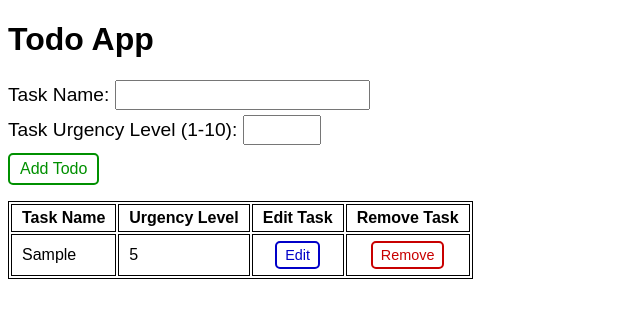
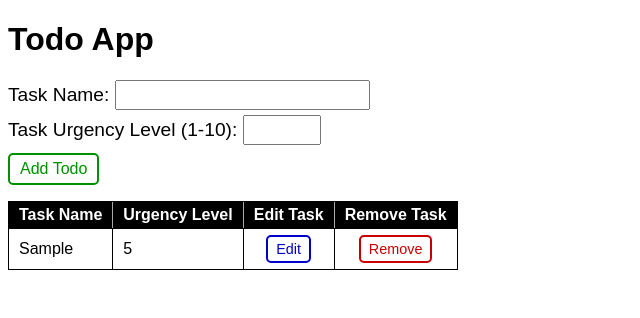
Before and after one commit to Nielam-Dass/Todo-App-Collection, a React (Vite) app in the folder todo_apps/001-react-ts-app/: page / in a window 1280 px wide. Both pictures are taken after typing "Sample", "5" into the empty fields and a click on the button "Add Todo". Shown: the top 318 px of the page, without its empty margins (0-640 px from the left). Built offline with nearby package versions, Linux system fonts and the light colour scheme.

Commit message:
Updated styles for main todo table in React TS app

```diff
--- a/todo_apps/001-react-ts-app/src/TodoTable.tsx
+++ b/todo_apps/001-react-ts-app/src/TodoTable.tsx
@@ -28,7 +28,7 @@ function TodoTable(props: TodoTableProps): JSX.Element {
     }
     return (
         <>
-        <table>
+        <table className="main-todo-table">
             <thead>
                 <tr>
                     <th>Task Name</th>
--- a/todo_apps/001-react-ts-app/src/styles.css
+++ b/todo_apps/001-react-ts-app/src/styles.css
@@ -2,24 +2,33 @@ body {
     font-family: 'Arial';
 }
 
-table, th, td {
+.main-todo-table {
+    margin-top: 8px;
+    border: 1px solid black;
+    border-collapse: collapse;
+}
+
+.main-todo-table thead {
+    background-color: black;
+    color: white;
+    border: 1px double black;
+}
+
+.main-todo-table th, .main-todo-table td {
+    padding: 4px 10px;
+}
+
+.main-todo-table th {
+    text-align: center;
+    border: 1px solid darkgray;
+}
+
+.main-todo-table td {
     border: 1px solid black;
 }
 
-th, td {
-    padding: 4px 10px;
-}
-
-th {
+.main-todo-table td:has(button) {
     text-align: center;
-}
-
-td:has(button) {
-    text-align: center;
-}
-
-table {
-    margin-top: 8px;
 }
 
 .no-tasks-message {
```
